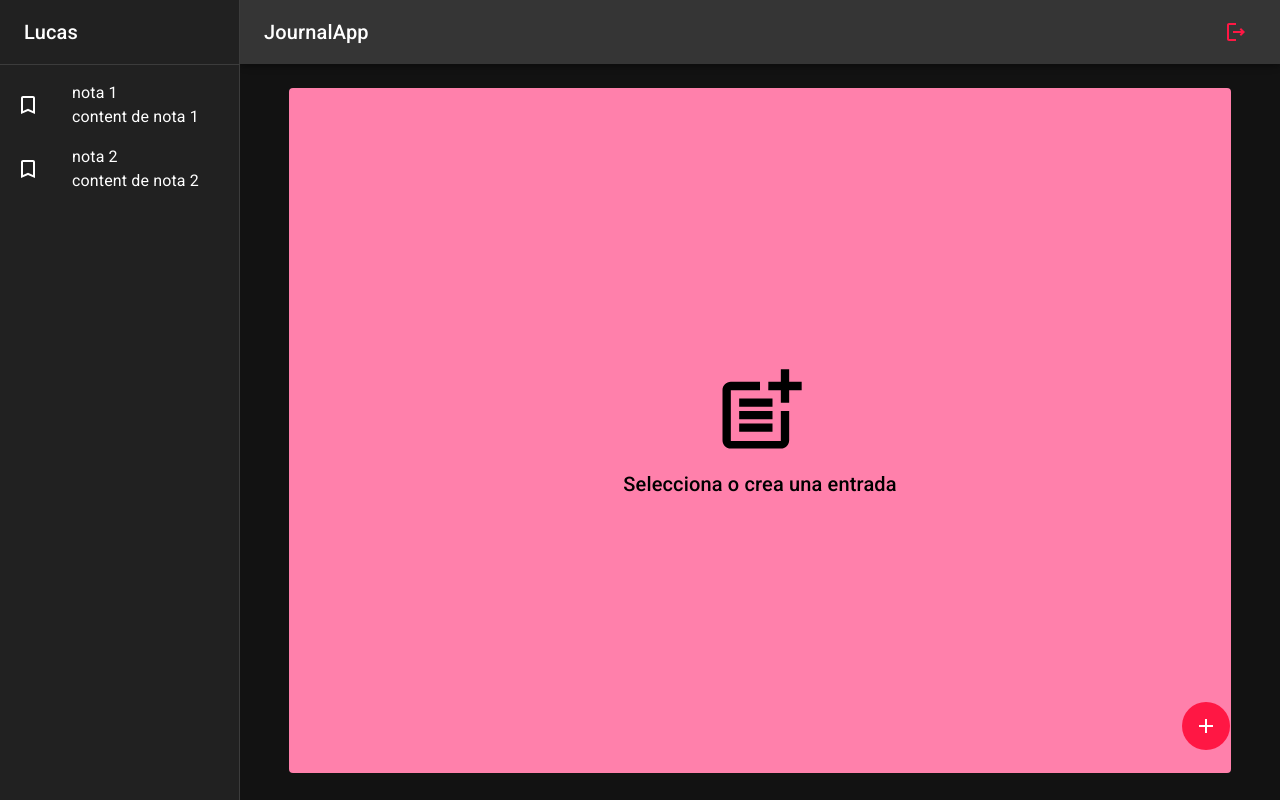
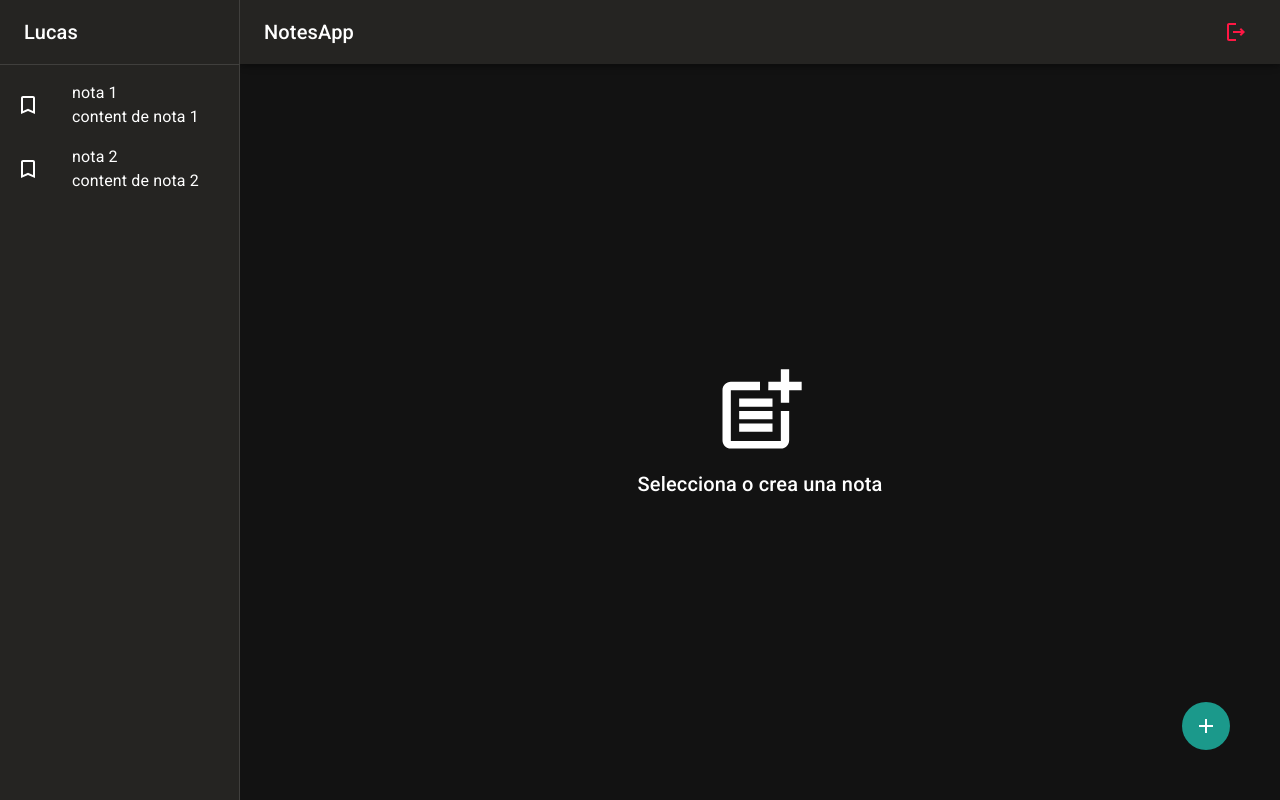
Before and after one commit to lucas-s4nchez/notes-app-frontend, a React (Vite) app: page / in a window 1280 px wide. Built offline with nearby package versions, Linux system fonts and the light colour scheme.

Commit message:
refactor: :recycle: styles refactoring
styles refactoring

```diff
--- a/src/auth/layout/AuthLayout.tsx
+++ b/src/auth/layout/AuthLayout.tsx
@@ -7,7 +7,13 @@ export const AuthLayout: React.FC<AuthLayoutProps> = ({
   title,
 }: AuthLayoutProps) => {
   return (
-    <Box sx={{ minHeight: "100vh", display: "grid", placeItems: "center" }}>
+    <Box
+      sx={{
+        minHeight: "100vh",
+        display: "grid",
+        placeItems: "center",
+      }}
+    >
       <WrapperBox>
         <Paper
           sx={{
--- a/src/auth/pages/LoginPage.tsx
+++ b/src/auth/pages/LoginPage.tsx
@@ -45,13 +45,11 @@ export const LoginPage: React.FC = () => {
         <Grid container>
           <Grid item xs={12} sx={{ mt: 2, color: "secondary.main" }}>
             <TextField
-              label="Correo"
+              label="Correo electronico"
               type="email"
               placeholder="correo@correo.com"
               autoComplete="off"
-              focused={true}
               fullWidth
-              // name="email"
               InputProps={{
                 endAdornment: (
                   <InputAdornment position="end">
@@ -62,6 +60,11 @@ export const LoginPage: React.FC = () => {
               {...getFieldProps("email")}
               error={!!errors.email && touched.email}
               helperText={touched.email && errors.email}
+              sx={{
+                "& label": {
+                  color: "text.primary",
+                },
+              }}
             />
           </Grid>
           <Grid item xs={12} sx={{ mt: 2 }}>
@@ -71,7 +74,6 @@ export const LoginPage: React.FC = () => {
               placeholder="Contraseña"
               fullWidth
               autoComplete="password"
-              focused={true}
               InputProps={{
                 endAdornment: (
                   <InputAdornment position="end">
@@ -88,6 +90,11 @@ export const LoginPage: React.FC = () => {
               {...getFieldProps("password")}
               error={!!errors.password && touched.password}
               helperText={touched.password && errors.password}
+              sx={{
+                "& label": {
+                  color: "text.primary",
+                },
+              }}
             />
           </Grid>
           <Grid container spacing={2} sx={{ mb: 2, mt: 1 }}>
--- a/src/auth/pages/RegisterPage.tsx
+++ b/src/auth/pages/RegisterPage.tsx
@@ -50,12 +50,11 @@ export const RegisterPage: React.FC = () => {
         <Grid container>
           <Grid item xs={12} sx={{ mt: 2 }}>
             <TextField
-              label="Nombre completo"
+              label="Nombre de usuario"
               type="text"
               placeholder="Tu nombre"
               fullWidth
               autoComplete="off"
-              focused={true}
               InputProps={{
                 endAdornment: (
                   <InputAdornment position="end">
@@ -66,16 +65,20 @@ export const RegisterPage: React.FC = () => {
               {...getFieldProps("displayName")}
               error={!!errors.displayName && touched.displayName}
               helperText={touched.displayName && errors.displayName}
+              sx={{
+                "& label": {
+                  color: "text.primary",
+                },
+              }}
             />
           </Grid>
           <Grid item xs={12} sx={{ mt: 2 }}>
             <TextField
-              label="Correo"
+              label="Correo electronico"
               type="email"
               placeholder="correo@correo.com"
               fullWidth
               autoComplete="off"
-              focused={true}
               InputProps={{
                 endAdornment: (
                   <InputAdornment position="end">
@@ -86,6 +89,11 @@ export const RegisterPage: React.FC = () => {
               {...getFieldProps("email")}
               error={!!errors.email && touched.email}
               helperText={touched.email && errors.email}
+              sx={{
+                "& label": {
+                  color: "text.primary",
+                },
+              }}
             />
           </Grid>
           <Grid item xs={12} sx={{ mt: 2 }}>
@@ -95,7 +103,6 @@ export const RegisterPage: React.FC = () => {
               placeholder="Contraseña"
               fullWidth
               autoComplete="password"
-              focused={true}
               InputProps={{
                 endAdornment: (
                   <InputAdornment position="end">
@@ -112,6 +119,11 @@ export const RegisterPage: React.FC = () => {
               {...getFieldProps("password")}
               error={!!errors.password && touched.password}
               helperText={touched.password && errors.password}
+              sx={{
+                "& label": {
+                  color: "text.primary",
+                },
+              }}
             />
           </Grid>
           <Grid container spacing={2} sx={{ mb: 2, mt: 1 }}>
--- a/src/notes/components/Navbar.tsx
+++ b/src/notes/components/Navbar.tsx
@@ -18,14 +18,14 @@ export const Navbar: React.FC<NavbarProps> = ({
         ml: { md: `${drawerWidth}px` },
       }}
     >
-      <Toolbar>
+      <Toolbar sx={{ backgroundColor: "secondary.main" }}>
         <IconButton
           title="Abrir menú"
           aria-label="Abrir menú"
           color="primary"
           edge="start"
           onClick={handleDrawerToggle}
-          sx={{ mr: 2, display: { md: "none" }, color: "text.primary" }}
+          sx={{ mr: 2, display: { md: "none" }, color: "primary.main" }}
         >
           <MenuOutlined />
         </IconButton>
@@ -35,8 +35,8 @@ export const Navbar: React.FC<NavbarProps> = ({
           justifyContent="space-between"
           alignItems="center"
         >
-          <Typography variant="h6" noWrap component="div">
-            JournalApp
+          <Typography variant="h6" noWrap component="div" color="text.primary">
+            NotesApp
           </Typography>
           <IconButton
             title="Salir"
--- a/src/notes/pages/HomePage.tsx
+++ b/src/notes/pages/HomePage.tsx
@@ -16,11 +16,11 @@ export const HomePage: React.FC = () => {
           size="large"
           sx={{
             color: "white",
-            backgroundColor: "error.main",
+            backgroundColor: "primary.main",
             position: "fixed",
             right: 50,
             bottom: 50,
-            ":hover": { backgroundColor: "error.main", opacity: 0.9 },
+            ":hover": { backgroundColor: "primary.main", opacity: 0.9 },
           }}
           // onClick={onAddNewNote}
           // disabled={isSaving}
--- a/src/notes/views/NothingSelectedView.tsx
+++ b/src/notes/views/NothingSelectedView.tsx
@@ -11,17 +11,14 @@ export const NothingSelectedView: React.FC = () => {
       justifyContent="center"
       sx={{
         minHeight: "calc(100vh - 115px)",
-        backgroundColor: "primary.main",
-        padding: 4,
-        borderRadius: 1,
       }}
     >
       <Grid item xs={12}>
-        <PostAddOutlinedIcon sx={{ fontSize: 100, color: "secondary.main" }} />
+        <PostAddOutlinedIcon sx={{ fontSize: 100 }} />
       </Grid>
       <Grid item xs={12}>
-        <Typography color="secondary.main" variant="h6" textAlign="center">
-          Selecciona o crea una entrada
+        <Typography variant="h6" textAlign="center">
+          Selecciona o crea una nota
         </Typography>
       </Grid>
     </Grid>
--- a/src/theme/themes.tsx
+++ b/src/theme/themes.tsx
@@ -4,20 +4,20 @@ export const lightTheme = createTheme({
   palette: {
     mode: "light",
     primary: {
-      main: "#ff80ab",
+      main: "#1b998b",
     },
     secondary: {
-      main: "#000000",
+      main: "#f0f0f0",
     },
     error: {
       main: "#ff1744",
     },
     text: {
-      primary: "#222222",
+      primary: "#252422",
       secondary: "#f1f1f1",
     },
     background: {
-      paper: "#e7e7e7",
+      paper: "#f0f0f0",
     },
   },
 });
@@ -25,20 +25,20 @@ export const darkTheme = createTheme({
   palette: {
     mode: "dark",
     primary: {
-      main: "#ff80ab",
+      main: "#1b998b",
     },
     secondary: {
-      main: "#000000",
+      main: "#252422",
     },
     error: {
       main: "#ff1744",
     },
     text: {
       primary: "#ffffff",
-      secondary: "#222222",
+      secondary: "#252422",
     },
     background: {
-      paper: "#212121",
+      paper: "#252422",
     },
   },
 });
```
